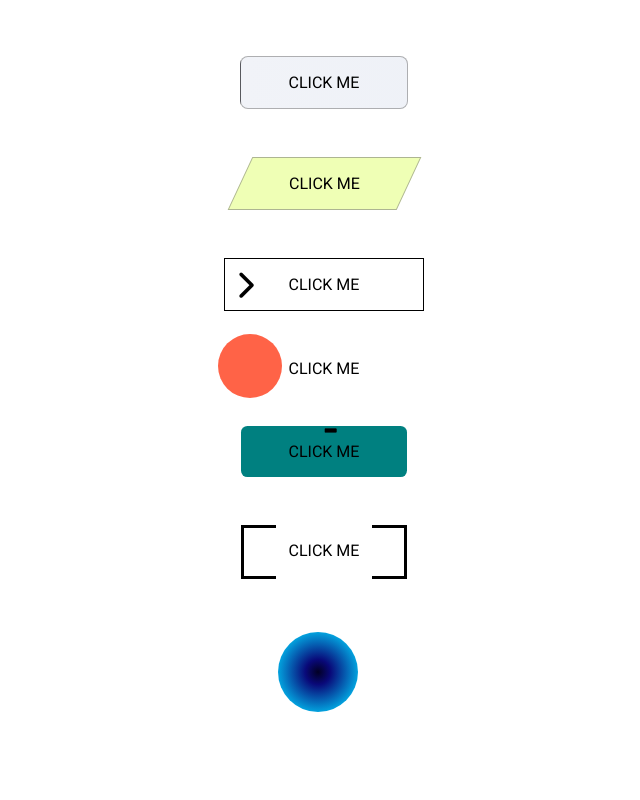
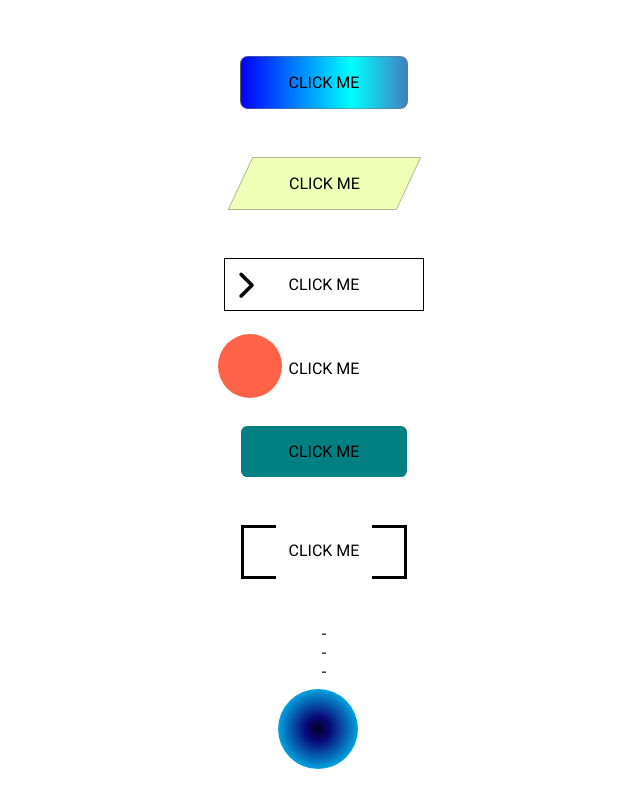
Before and after one commit to SaElBo/Hackademy18Button, a plain HTML site: page index.html in a window 1280 px wide. Shown: the whole page, without its empty margins (316-956 px from the left). Drawn offline with Linux system fonts and the light colour scheme.

Commit message:
bg color first button

```diff
--- a/style.css
+++ b/style.css
@@ -30,8 +30,8 @@ div {
     border-radius: .5rem;
     border: .1rem solid rgba(117, 117, 117, 0.534);
     color: black;
-    background: linear-gradient(90deg, #f1f3f8, #d6e0f0, #8d93ab, #393b44);
-    background-size: 3600%;
+    background: linear-gradient(90deg, blue, cyan, purple, #393b44);
+    background-size: 200%;
     background-position: 0 90;
     transition: .3s;
 }
@@ -259,7 +259,7 @@ input[type='checkbox']:checked~a {
     z-index: 100;
 }
 
-.hamburger{
+.ntn-7 .hamburger{
     /* color: white; */
     position: absolute;
     top:50%;
```
